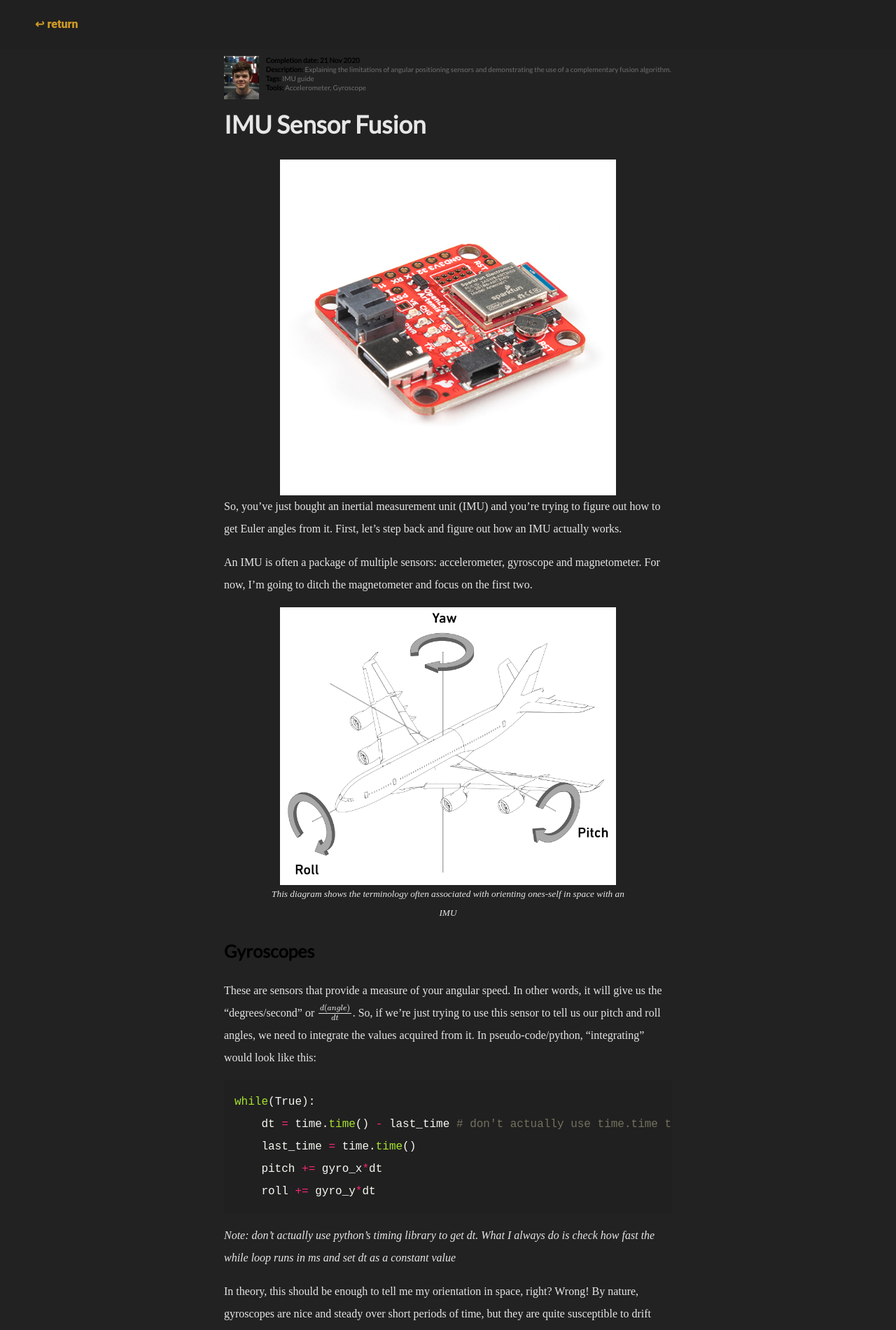
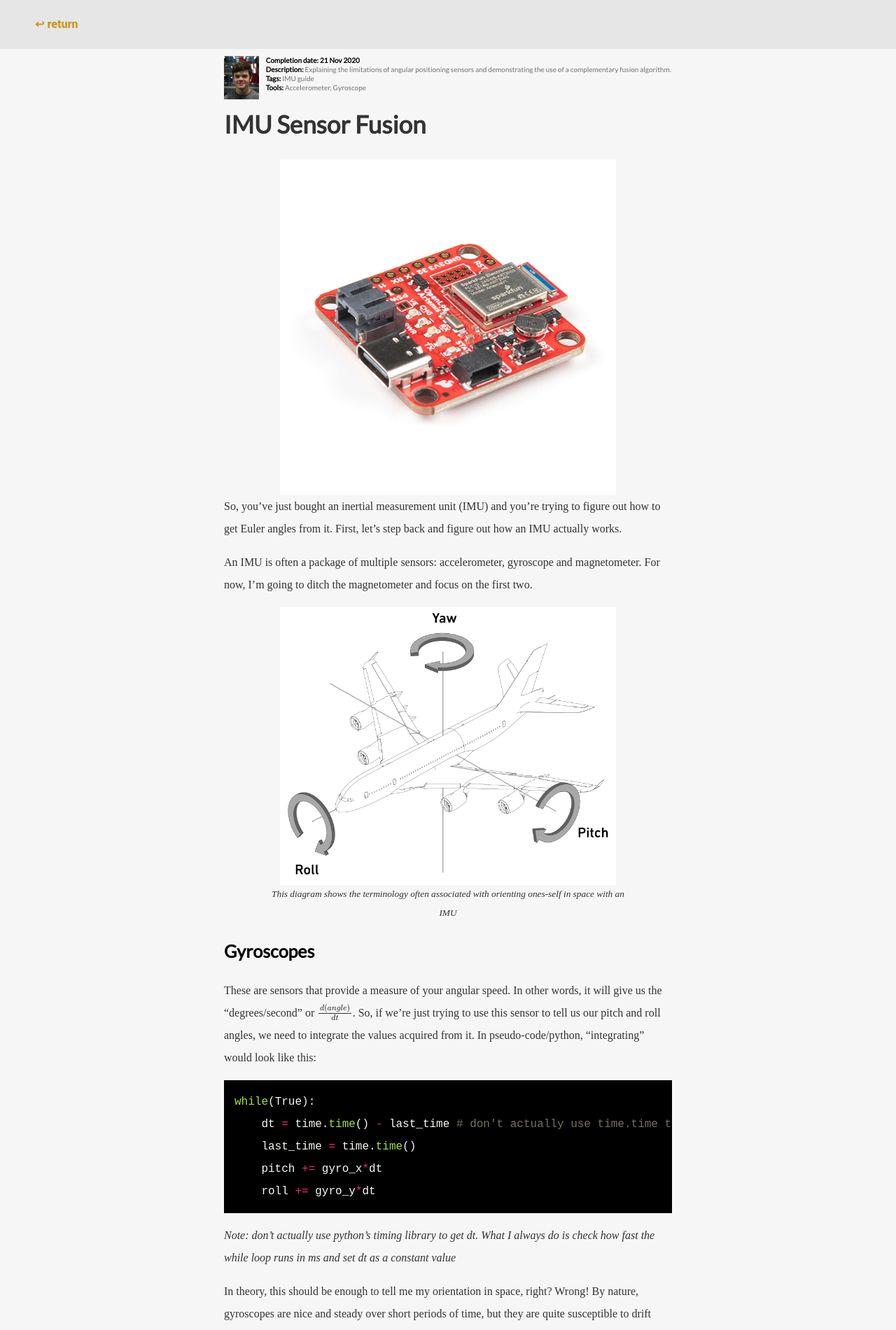
Before and after one commit to andrewmourcos/andrewmourcos.github.io, a Jekyll site: the page built from blog/_posts/2020-11-21-complementary-filter.md, in a window 1280 px wide. Shown: the top 1901 px of the page at 70% size. Built offline with Jekyll 4.4.1, drawn with Linux system fonts in a browser that asks for light colours; some web fonts are replaced; formulas are drawn with MathJax 3.

Commit message:
dark vs light mode switching was broken, fixed now

```diff
--- a/css/post-style.css
+++ b/css/post-style.css
@@ -10,12 +10,6 @@ body {
   margin:0;
   font-family: 'Roboto', sans-serif;
   color: #333;
-}
-
-body{
-  background-color: #222;
-  color: #e6e6e6;
-  border-color: #e6e6e6;
 }
 
 h1 {
@@ -157,7 +151,7 @@ strong{
 .highlight pre{
   padding: 15px;
   overflow:scroll;
-  background-color: #0001;
+  background-color: black;
 }
 
 .table{
```
